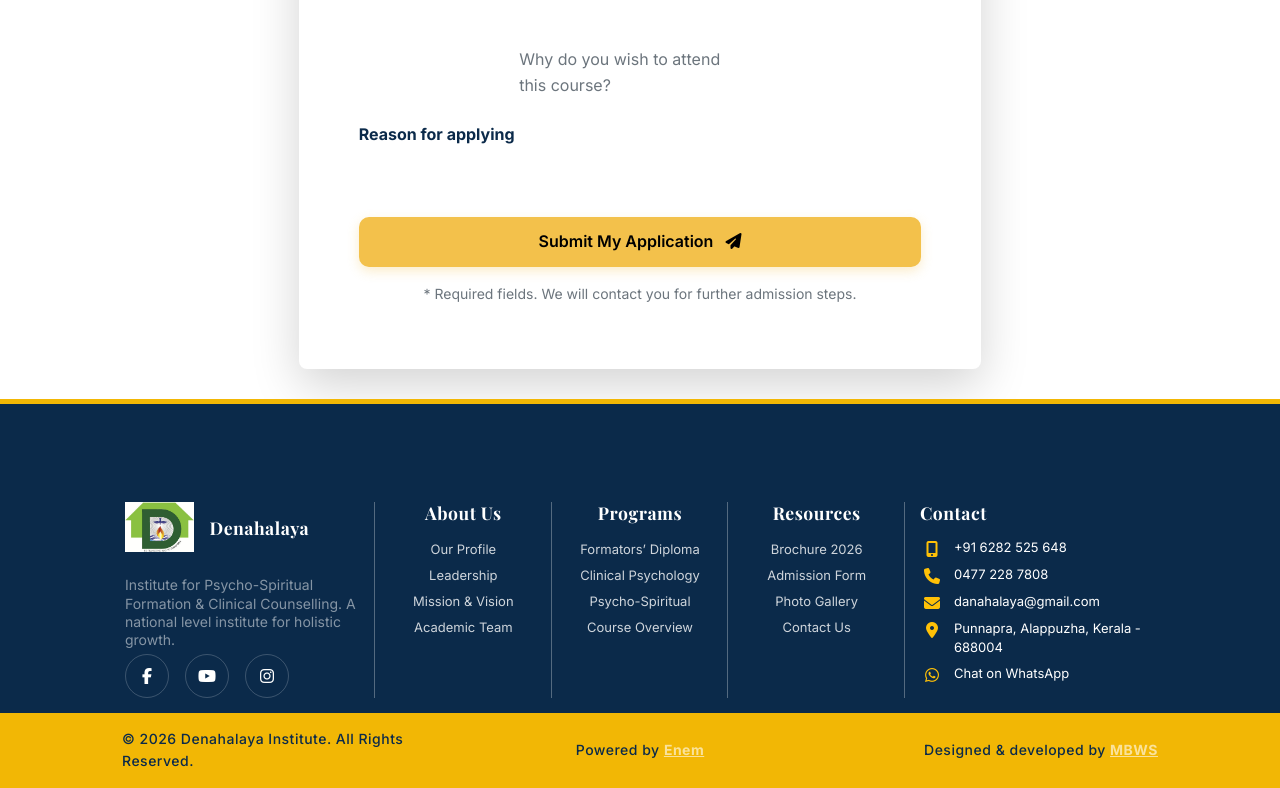
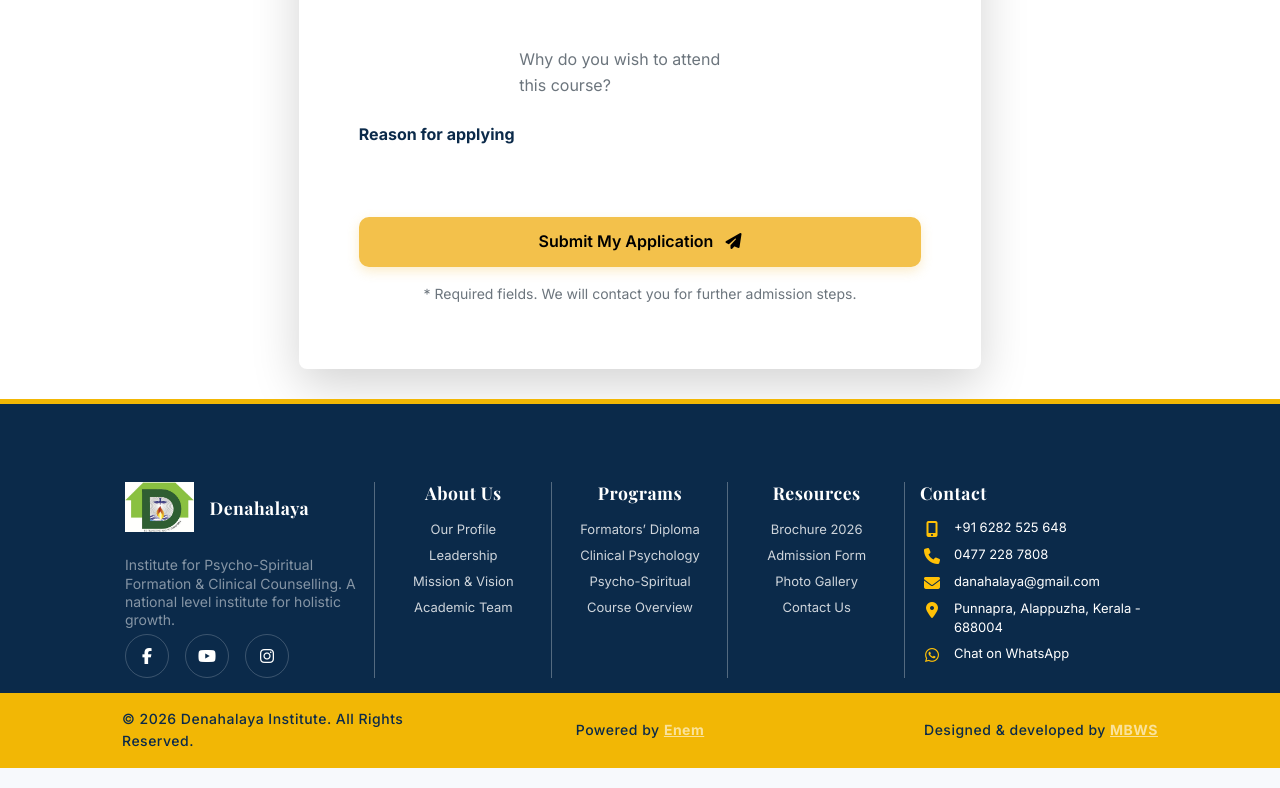
Before and after one commit to Akshayck-dev/denahalayapunnapra, a plain HTML site: page apply.html in a window 1280 px wide. Shown: the part 1771-2559 px from the top of the page. Drawn offline with nearby package versions, Linux system fonts and the light colour scheme; some packages are replaced by stand-ins of ours; a script that the page names is missing.

Commit message:
feat: minimize footer padding for reduced height

```diff
--- a/assets/css/main.css
+++ b/assets/css/main.css
@@ -2555,7 +2555,7 @@
     background-color: #1e3a8a;
     /* Deep blue from reference */
     color: white;
-    padding: 80px 0 60px;
+    padding: 30px 0 !important;
 }
 
 .footer-col {
@@ -3575,7 +3575,7 @@
 }
 
 .footer-main {
-    padding-top: 50px !important;
+    padding-top: 30px !important;
 }
 
 .footer-col:last-child {
```
